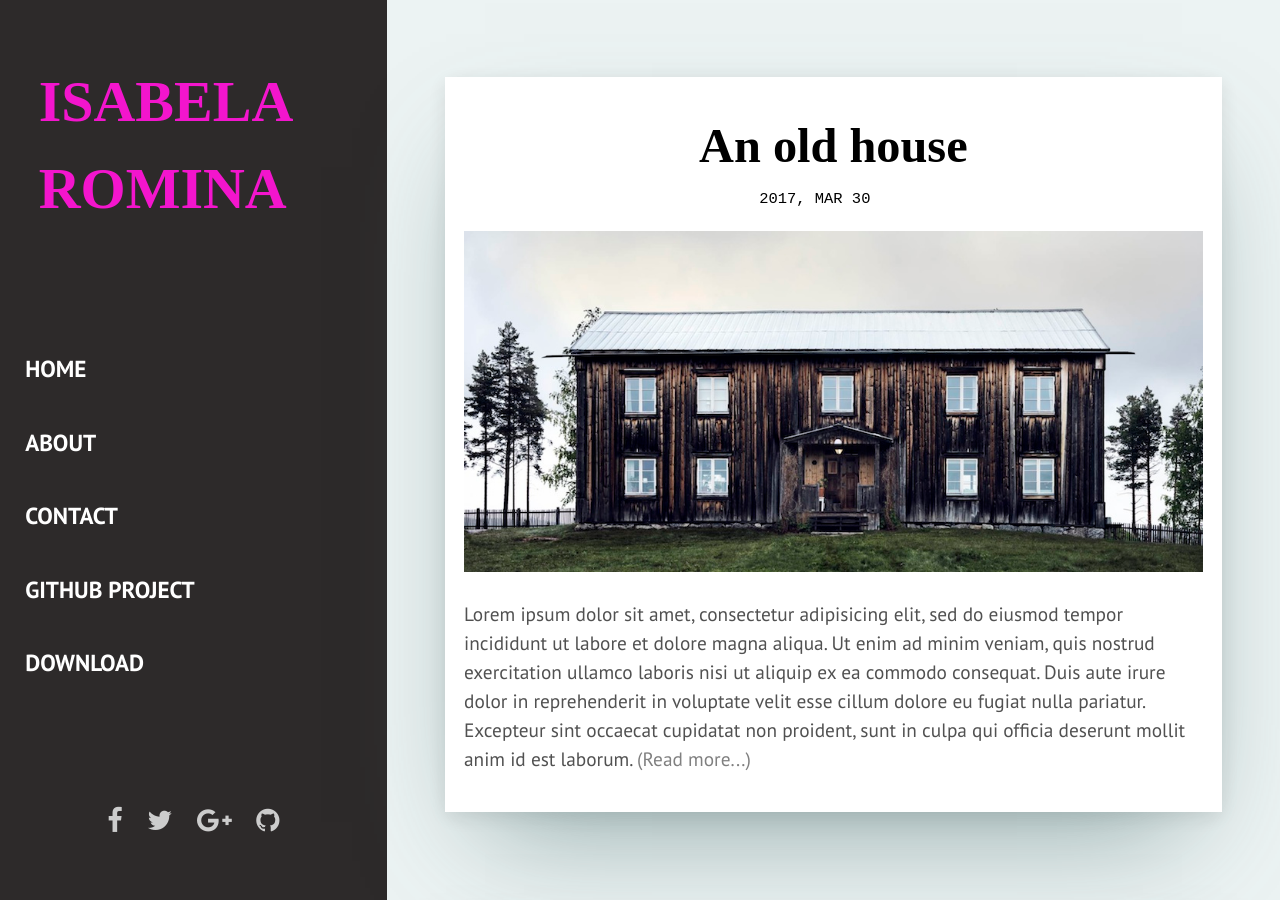
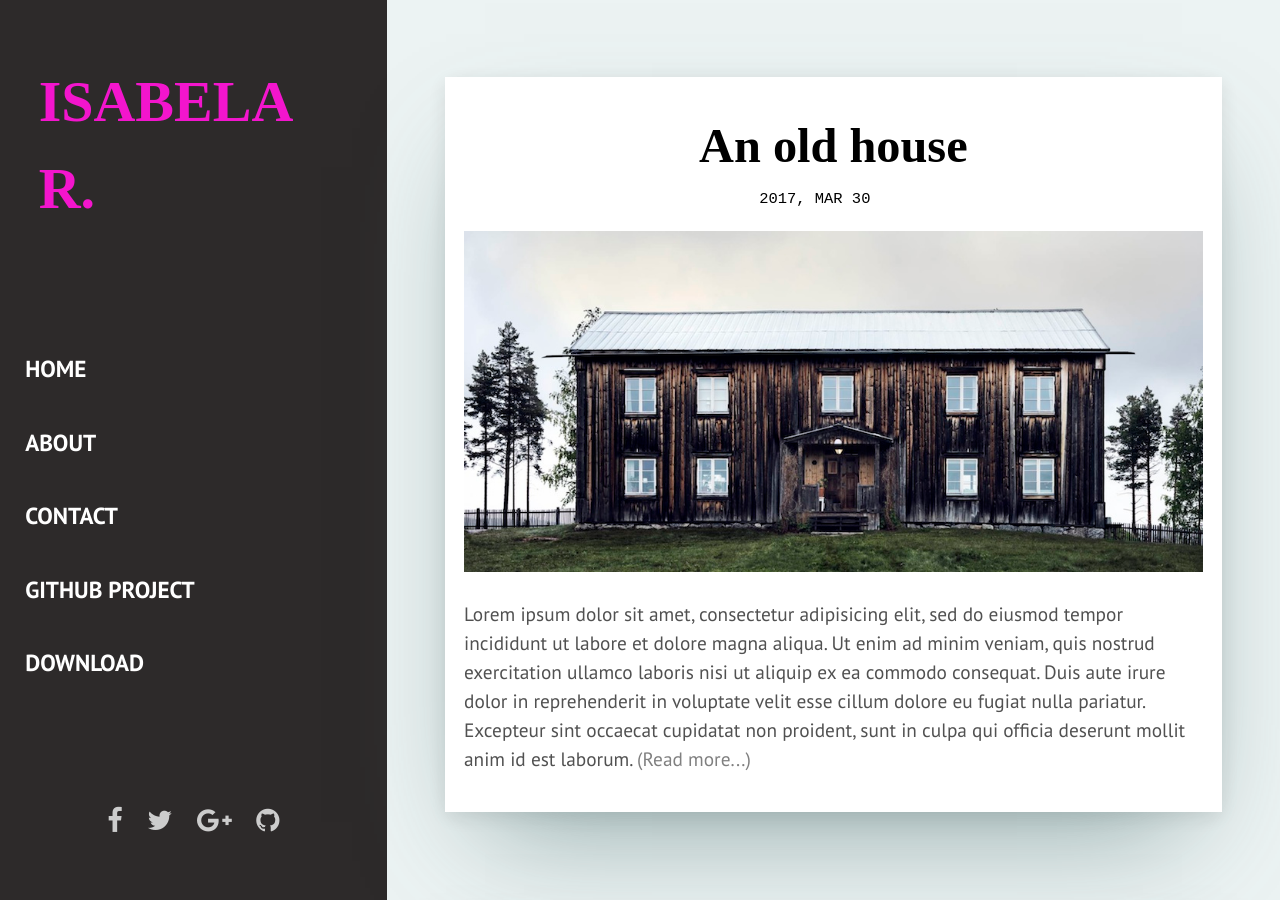
Before and after one commit to dave-sd/BlogIsa, a Jekyll site: the page built from index.html, in a window 1280 px wide and 900 px high. Built offline with Jekyll 4.4.1, drawn with Linux system fonts in a browser that asks for light colours; some web fonts are replaced; the list of posts is cut into pages by our own code.

Commit message:
Update _config.yml

```diff
--- a/_config.yml
+++ b/_config.yml
@@ -1,5 +1,5 @@
 # Profile information
-name: Isabela Romina
+name: Isabela R.
 title: Fresh - Free Jekyll Theme
 description: > # this means to ignore newlines until "baseurl:"
   Write an awesome description for your new site here. You can edit this
```
